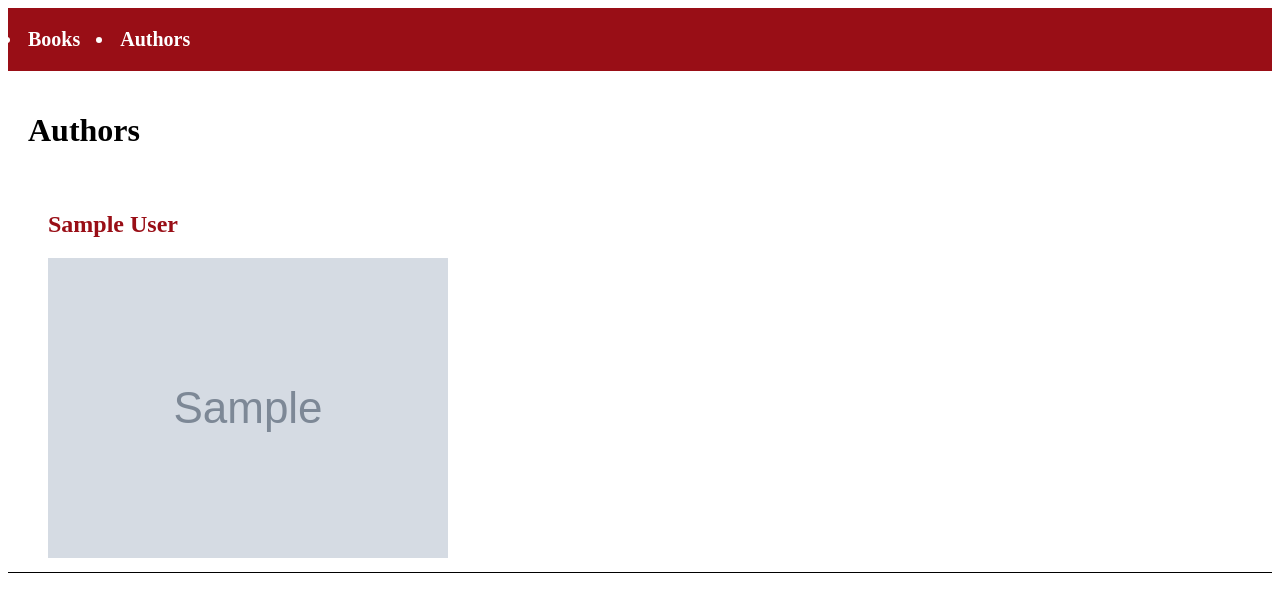
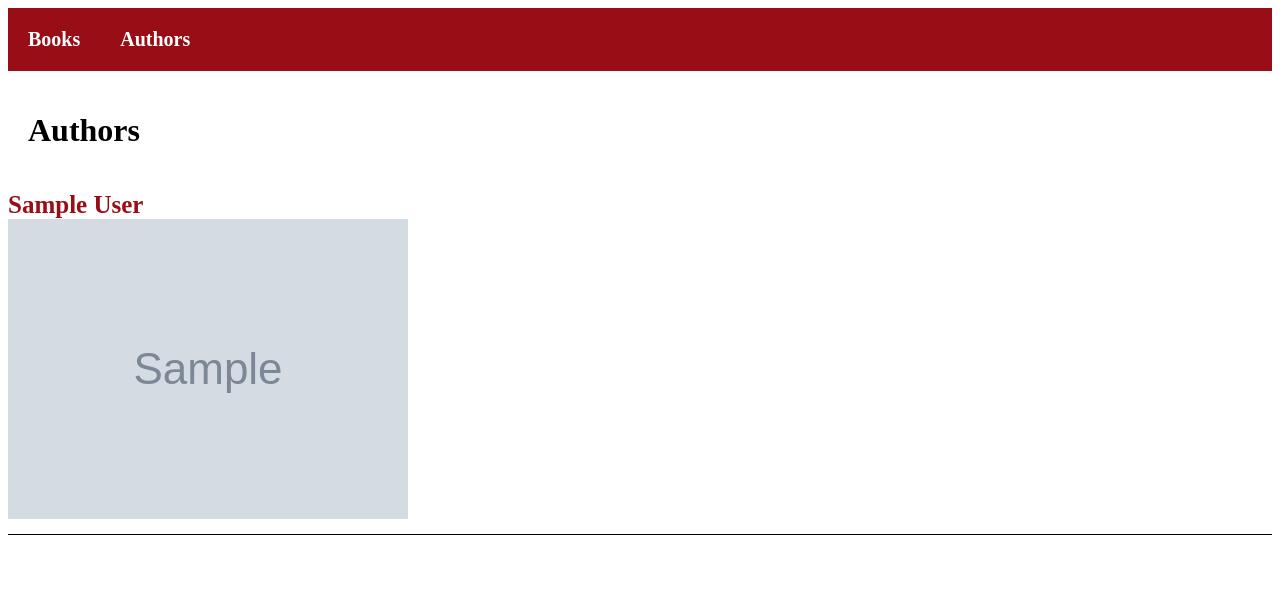
Before and after one commit to amymhaddad/upcase_booklist_app, a Flask app: template upcase_booklist_app/templates/authors.html in a window 1280 px wide. Shown: the top 612 px of the page. Run offline with Flask 2, Linux system fonts and the light colour scheme; the template is opened without the code that fills it: most values are stand-ins (such as "Sample title", 1, 10 or a date in 2020); grey boxes marked "Sample" are stand-in pictures; parts of the project's set-up code (start-up, migrations or seed data) failed here and were passed over.

Commit message:
css for authors page is complete

```diff
--- a/upcase_booklist_app/static/main.css
+++ b/upcase_booklist_app/static/main.css
@@ -54,6 +54,7 @@
     padding:5px;
 }
 
+/* This is the same styling as name in authors csss */
 .book-title a{
     color: #990E16;
     text-decoration: none;
@@ -72,36 +73,31 @@
 
 
 
-/*authors and books have the same flexbox setup*/
-.authors {
-    list-style-type: none;
+/* authors.html */
+
+.author {
     display: flex;
     flex-direction: column;
     flex-wrap: wrap;
     border-bottom: 1px solid black;
 }
 
+/* This is the same styling as book-title in books css */
+.name a{
+    color: #990E16;
+    text-decoration: none;
+    font-size: 25px;
+    font-weight: bold;
+}
+
+.name a:hover {
+    color: #990E16;
+    text-decoration: underline;
+}
+
 .book {
-    /* flex-basis: 100%;  */
     padding-bottom: 10px;
 }
-.author-name a{
-    color: #990E16;
-    text-decoration: none;
-}
-
-.author-name a:hover{
-    color: #990E16;
-    text-decoration: underline;
-
-}
-
-
-
-
-
-
-
 
 
 
--- a/upcase_booklist_app/templates/authors.html
+++ b/upcase_booklist_app/templates/authors.html
@@ -8,11 +8,9 @@
 
 
     <body>
-        <nav>
-            <ul class="page-header">
-                <li class="header-items"><a href="{{ url_for('book_list') }}">Books</a></li>
-                <li class="header-items"><a href="{{ url_for('authors') }}">Authors</a></li>
-            </ul>
+        <nav class="page-header">
+            <div class="header-items"><a href="{{ url_for('book_list') }}">Books</a></div>
+            <div class="header-items"><a href="{{ url_for('authors') }}">Authors</a></div>
         </nav>
 
         <div>
@@ -22,15 +20,13 @@
         <div>
             {% for book_id, details in books.items() %}
 
-            <ul class="authors">
+            <div class="author">
+                <div class="name"><a href="{{ url_for('book', book_id=book_id) }}">{{ details['author'] }}</a></div>
+                <div class="book"><a href="{{ url_for('book', book_id=book_id) }}"><img src="{{ details['image'] }}" alt="{{ details['title'] }}"></a></div>
+            </div>
+        </div>
+        {% endfor %}
 
-                <li class="author-name"><a href="{{ url_for('book', book_id=book_id) }}"><h2>{{ details['author'] }}</h2></a></li>
-                <li class="book"><a href="{{ url_for('book', book_id=book_id) }}"><img src="{{ details['image'] }}" alt="{{ details['title'] }}"></a></li>
-
-            </ul>
-            {% endfor %}
-
-        </div>
         <div class="footer"></div>
 
     </body>
--- a/upcase_booklist_app/templates/books.html
+++ b/upcase_booklist_app/templates/books.html
@@ -30,9 +30,7 @@
                     <div class="book-detail-spacing book-title"><a href="{{ url_for('book', book_id=book_id) }}">{{ details['title'] }}</a></div>
                     <div class="book-detail-spacing book-description">{{ details['summary'] }}</div>
                 </div>
-
             </div>
-
         </div>
         {% endfor %}
 
--- a/upcase_booklist_app/templates/index.html
+++ b/upcase_booklist_app/templates/index.html
@@ -13,8 +13,3 @@
         </nav>
     </body>
 </html>
-
-<!-- <ul class="page-header">
-        <li class="header-items"><a href="{{ url_for('book_list') }}">Books</a></li>
-        <li class="header-items"><a href="{{ url_for('authors') }}">Authors</a></li>
-    </ul> -->
```
